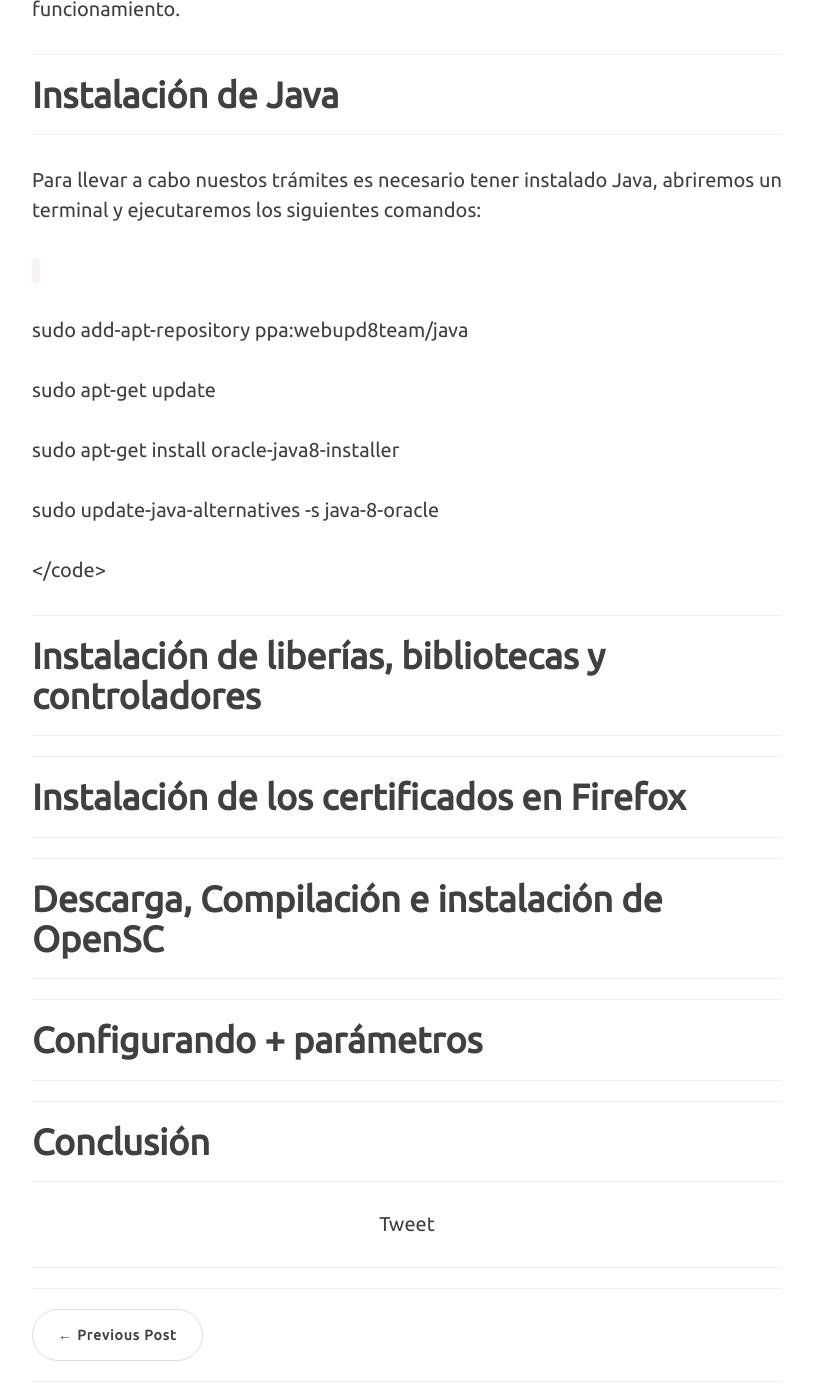
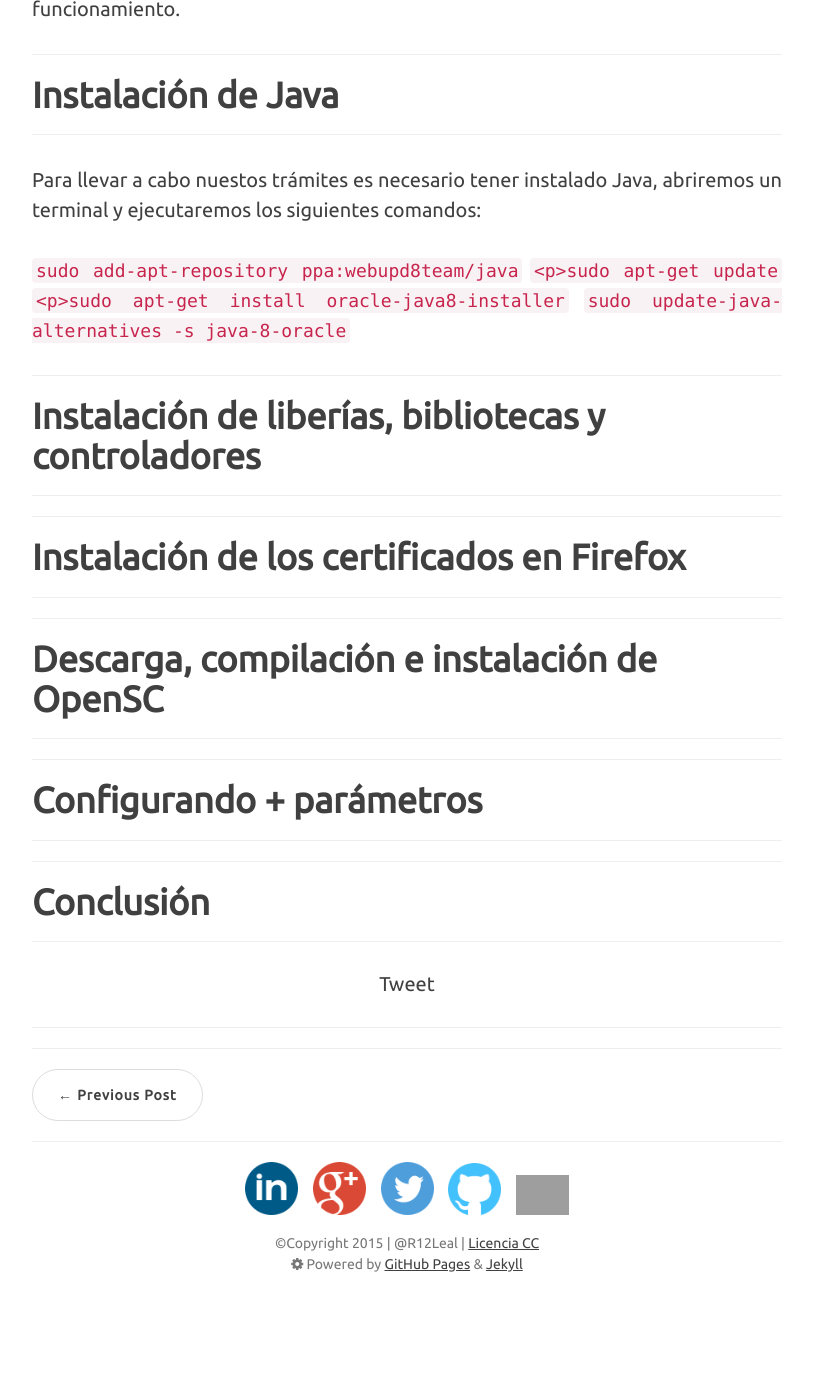
Before and after one commit to R12Leal/R12Leal.github.io, a Jekyll site: the page built from _posts/2015-10-15-dnie-ubuntu.markdown, in a window 1280 px wide and 1400 px high, scrolled down 2056 px. Shown: the whole window, without its empty margins (233-1046 px from the left). Built offline with Jekyll 4.4.1, drawn with Linux system fonts in a browser that asks for light colours; nearby versions of some CDN libraries; comment, search, counter and statistics services are not loaded; after the commit the page ends 3396 px from its top, so only the background shows below that.

Commit message:
Update 09/11/2015

```diff
--- a/_posts/2015-10-15-dnie-ubuntu.markdown
+++ b/_posts/2015-10-15-dnie-ubuntu.markdown
@@ -24,12 +24,10 @@ header-img: 	"img/post/post_dnie/dnie-linux.jpg"
 <h2 class="section-heading">Instalación de Java</h2>
 <hr />
 <p>Para llevar a cabo nuestos trámites es necesario tener instalado Java, abriremos un terminal y ejecutaremos los siguientes comandos:</p>
-<code>
-  <p>sudo add-apt-repository ppa:webupd8team/java</p>
-  <p>sudo apt-get update</p>
-  <p>sudo apt-get install oracle-java8-installer</p>
-  <p>sudo update-java-alternatives -s java-8-oracle</p>
-</code>
+<code>sudo add-apt-repository ppa:webupd8team/java</code>
+<code><p>sudo apt-get update</code>
+<code><p>sudo apt-get install oracle-java8-installer</code>
+<code>sudo update-java-alternatives -s java-8-oracle</code>
 <hr />
 <h2 class="section-heading">Instalación de liberías, bibliotecas y controladores</h2>
 <hr />
@@ -37,7 +35,7 @@ header-img: 	"img/post/post_dnie/dnie-linux.jpg"
 <h2 class="section-heading">Instalación de los certificados en Firefox</h2>
 <hr />
 <hr />
-<h2 class="section-heading">Descarga, Compilación e instalación de OpenSC</h2>
+<h2 class="section-heading">Descarga, compilación e instalación de OpenSC</h2>
 <hr />
 <hr />
 <h2 class="section-heading">Configurando + parámetros</h2>
```
